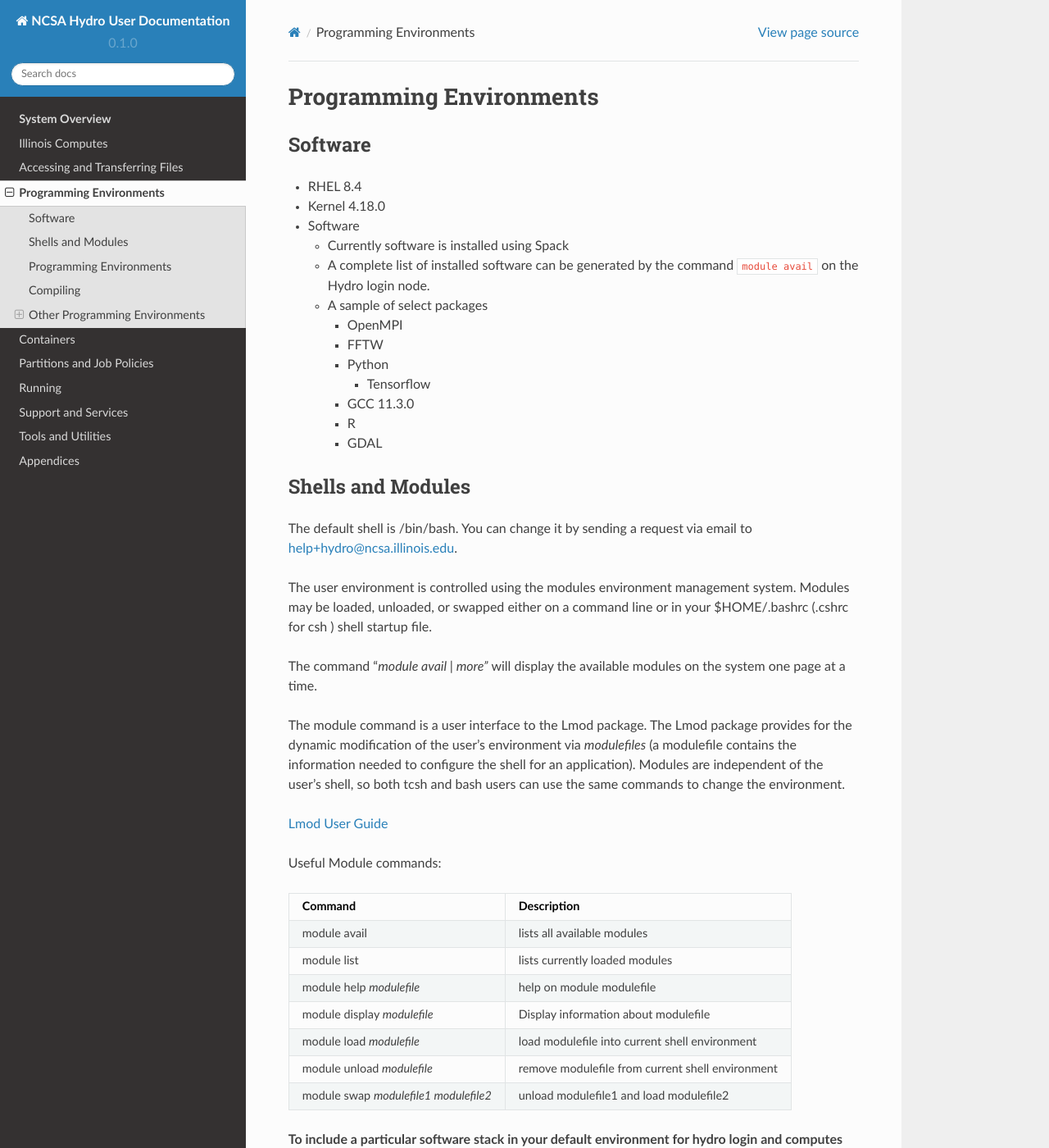
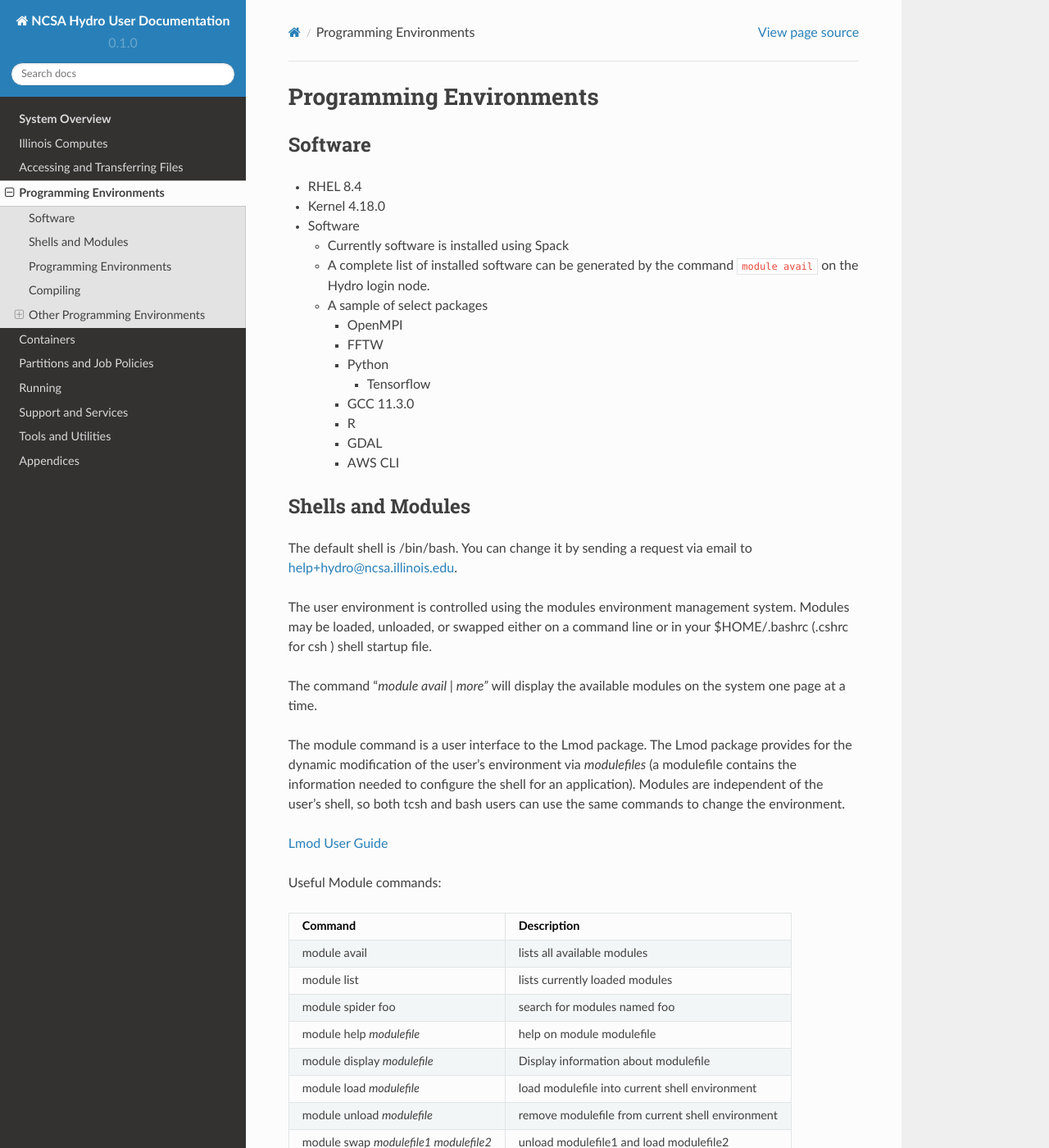
Before and after one commit to ncsa/hydro_documentation, a Sphinx documentation site: the page built from docs/source/programming_environments.rst, in a window 1280 px wide and 1400 px high. Shown: the whole window at 82% size. Built offline with Sphinx 7.4.7 and the Read the Docs theme 2.0.0, drawn with Linux system fonts in a browser that asks for light colours; pages that are not in the unit, such as notebooks, are missing from menus.

Commit message:
added AWS CLI to list and added spider as a module option

```diff
--- a/docs/source/programming_environments.rst
+++ b/docs/source/programming_environments.rst
@@ -26,6 +26,7 @@ Software
       -  GCC 11.3.0
       -  R
       -  GDAL
+      -  AWS CLI
 
 .. _shells-and-modules:
 
@@ -61,6 +62,8 @@ Useful Module commands:
 | module avail                     | lists all available modules      |
 +----------------------------------+----------------------------------+
 | module list                      | lists currently loaded modules   |
++----------------------------------+----------------------------------+
+| module spider foo                | search for modules named foo     |
 +----------------------------------+----------------------------------+
 | module help *modulefile*         | help on module modulefile        |
 +----------------------------------+----------------------------------+
```
